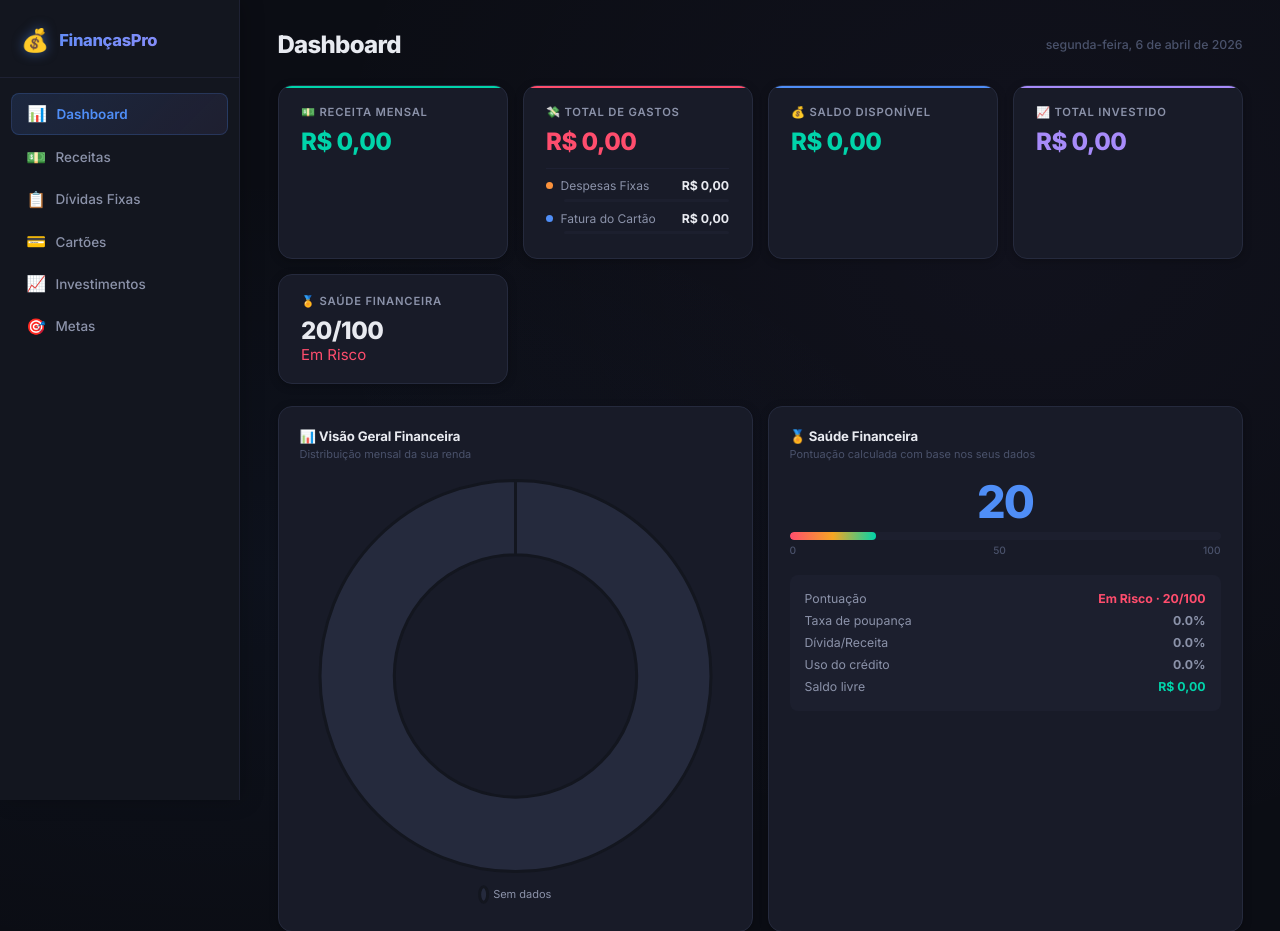
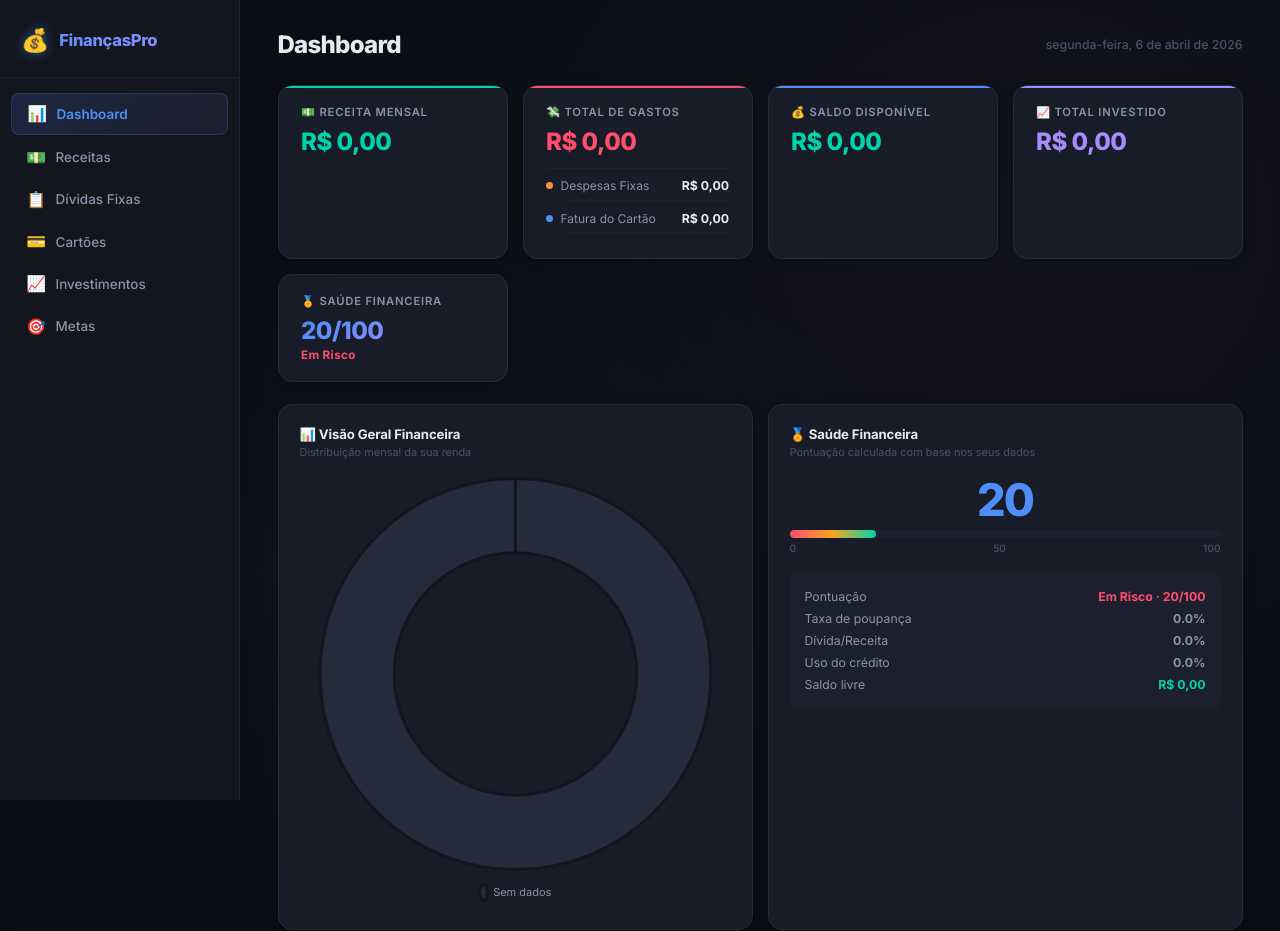
Before and after one commit to phrhenriquegestor/financas-pessoais, a FastAPI app: page / in a window 1280 px wide. Shown: the top 931 px of the page. Run offline with FastAPI, Linux system fonts and the light colour scheme; data that the repository does not hold is empty.

Commit message:
auto: update via Claude Code

```diff
--- a/static/css/styles.css
+++ b/static/css/styles.css
@@ -90,6 +90,21 @@ a { color: inherit; text-decoration: none; }
   border: 1px solid rgba(79,142,247,0.2);
 }
 .nav-icon { font-size: 1.05rem; width: 1.2rem; text-align: center; }
+
+/* ── Score card ────────────────────────────────────────────────────────── */
+.card-score::before { background: linear-gradient(135deg, var(--accent-blue), var(--accent-purple)); opacity: 1; }
+.card-score .card-value {
+  background: linear-gradient(135deg, var(--accent-blue), var(--accent-purple));
+  -webkit-background-clip: text;
+  -webkit-text-fill-color: transparent;
+  background-clip: text;
+}
+.score-label {
+  font-size: 0.78rem;
+  font-weight: 700;
+  margin-top: 0.2rem;
+  letter-spacing: 0.03em;
+}
 
 /* ── Bottom nav (mobile) ──────────────────────────────────────────────── */
 .bottom-nav {
```
